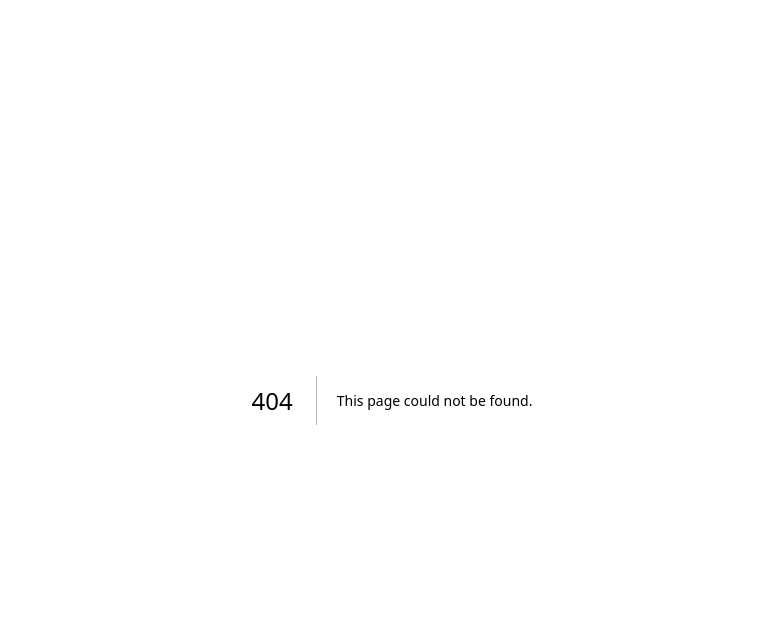
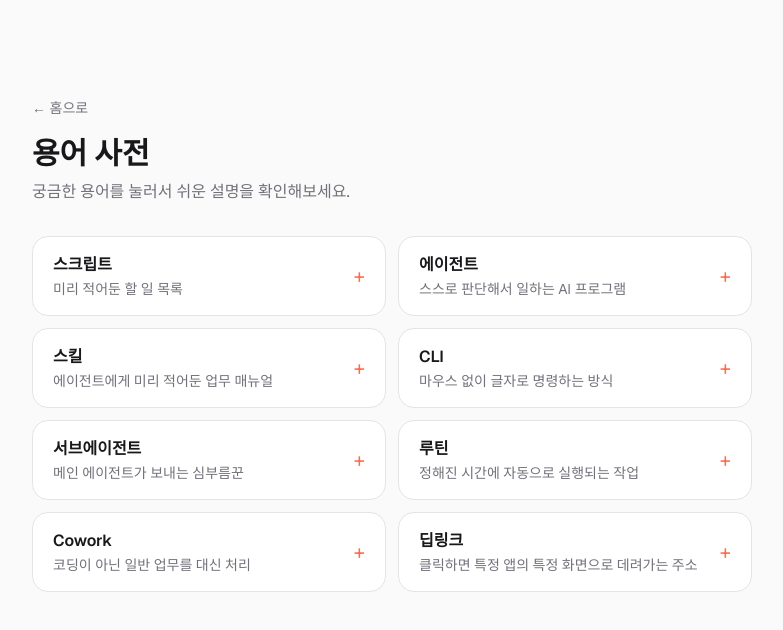
Before and after one commit to Jammanb0/tailor, a Next.js app: page /glossary in a window 1280 px wide. Before the commit this address had no page. Shown: the top 630 px of the page, without its empty margins (248-1031 px from the left). Built offline with nearby package versions, Linux system fonts and the light colour scheme.

Commit message:
feat: add glossary page with GSAP entrance and expandable cards

```diff
--- /dev/null
+++ b/src/app/glossary/page.tsx
@@ -0,0 +1,29 @@
+import type { Metadata } from "next";
+import Link from "next/link";
+import { GlossaryGrid } from "@/components/glossary-grid";
+import { glossaryTerms } from "@/data/glossary";
+
+export const metadata: Metadata = {
+	title: "용어 사전 — Tailor",
+	description: "스크립트, 에이전트, 스킬 같은 용어를 쉬운 비유로 설명합니다.",
+};
+
+export default function GlossaryPage() {
+	return (
+		<main className="mx-auto min-h-screen max-w-3xl px-6 py-16 sm:py-24">
+			<Link
+				href="/"
+				className="text-sm text-muted transition-colors hover:text-accent"
+			>
+				← 홈으로
+			</Link>
+			<h1 className="mt-4 text-3xl font-semibold text-foreground">용어 사전</h1>
+			<p className="mt-2 text-muted">
+				궁금한 용어를 눌러서 쉬운 설명을 확인해보세요.
+			</p>
+			<div className="mt-8">
+				<GlossaryGrid terms={glossaryTerms} />
+			</div>
+		</main>
+	);
+}
--- a/src/app/page.tsx
+++ b/src/app/page.tsx
@@ -1,16 +1,29 @@
+import Link from "next/link";
+
 export default function Home() {
 	return (
-		<main className="flex min-h-screen flex-col items-center justify-center gap-4 bg-background">
-			<h1 className="text-3xl font-semibold text-foreground">Tailor</h1>
-			<p className="text-muted">
-				초심자를 위한 Claude Code Skill 생성 서비스 — 준비 중
-			</p>
-			<button
-				type="button"
-				className="rounded-full bg-accent px-5 py-2 text-sm font-medium text-accent-foreground transition-colors hover:bg-accent-hover"
-			>
-				시작하기
-			</button>
+		<main className="flex min-h-screen flex-col items-center justify-center gap-8 bg-background px-6 text-center">
+			<div>
+				<h1 className="text-4xl font-semibold text-foreground">Tailor</h1>
+				<p className="mt-3 text-muted">
+					처음이어도 괜찮아요. 나에게 맞는 Claude Code Skill을 만들어드려요.
+				</p>
+			</div>
+			<div className="flex flex-col gap-3 sm:flex-row">
+				<Link
+					href="/glossary"
+					className="rounded-full border border-border px-6 py-3 text-sm font-medium text-foreground transition-colors hover:border-accent hover:text-accent"
+				>
+					용어 알아보기
+				</Link>
+				<span
+					aria-disabled
+					className="flex flex-col items-center rounded-full bg-accent/40 px-6 py-3 text-sm font-medium text-accent-foreground/70"
+				>
+					스킬 만들기
+					<span className="text-xs font-normal">곧 만나요</span>
+				</span>
+			</div>
 		</main>
 	);
 }
--- /dev/null
+++ b/src/components/glossary-card.tsx
@@ -0,0 +1,53 @@
+"use client";
+
+import { motion } from "framer-motion";
+import { useEffect, useRef, useState } from "react";
+import type { GlossaryTerm } from "@/data/glossary";
+
+export function GlossaryCard({ term, summary, explanation }: GlossaryTerm) {
+	const [isOpen, setIsOpen] = useState(false);
+	const [height, setHeight] = useState(0);
+	const contentRef = useRef<HTMLDivElement>(null);
+
+	useEffect(() => {
+		if (isOpen && contentRef.current) {
+			setHeight(contentRef.current.scrollHeight);
+		} else {
+			setHeight(0);
+		}
+	}, [isOpen]);
+
+	return (
+		<div className="rounded-2xl border border-border bg-surface">
+			<button
+				type="button"
+				onClick={() => setIsOpen((v) => !v)}
+				aria-expanded={isOpen}
+				className="flex w-full items-center justify-between gap-4 rounded-2xl px-5 py-4 text-left focus-visible:outline-2 focus-visible:outline-offset-2 focus-visible:outline-accent"
+			>
+				<span>
+					<span className="block font-semibold text-foreground">{term}</span>
+					<span className="mt-0.5 block text-sm text-muted">{summary}</span>
+				</span>
+				<motion.span
+					animate={{ rotate: isOpen ? 45 : 0 }}
+					transition={{ duration: 0.2 }}
+					className="shrink-0 text-xl text-accent"
+					aria-hidden
+				>
+					+
+				</motion.span>
+			</button>
+			<div
+				style={{ height, transition: "height 300ms ease-in-out" }}
+				className="overflow-hidden"
+			>
+				<div ref={contentRef}>
+					<p className="px-5 pb-5 text-sm leading-relaxed text-foreground/80">
+						{explanation}
+					</p>
+				</div>
+			</div>
+		</div>
+	);
+}
--- /dev/null
+++ b/src/components/glossary-grid.tsx
@@ -0,0 +1,39 @@
+"use client";
+
+import { gsap } from "gsap";
+import { useEffect, useRef } from "react";
+import { GlossaryCard } from "@/components/glossary-card";
+import type { GlossaryTerm } from "@/data/glossary";
+
+export function GlossaryGrid({ terms }: { terms: GlossaryTerm[] }) {
+	const gridRef = useRef<HTMLDivElement>(null);
+
+	useEffect(() => {
+		const cards = gridRef.current?.children;
+		if (!cards) return;
+
+		const context = gsap.context(() => {
+			gsap.fromTo(
+				cards,
+				{ opacity: 0, y: 16 },
+				{
+					opacity: 1,
+					y: 0,
+					duration: 0.5,
+					ease: "power2.out",
+					stagger: 0.06,
+				},
+			);
+		}, gridRef);
+
+		return () => context.revert();
+	}, []);
+
+	return (
+		<div ref={gridRef} className="grid grid-cols-1 gap-3 sm:grid-cols-2">
+			{terms.map((term) => (
+				<GlossaryCard key={term.slug} {...term} />
+			))}
+		</div>
+	);
+}
--- /dev/null
+++ b/src/data/glossary.ts
@@ -0,0 +1,65 @@
+export type GlossaryTerm = {
+	slug: string;
+	term: string;
+	summary: string;
+	explanation: string;
+};
+
+export const glossaryTerms: GlossaryTerm[] = [
+	{
+		slug: "script",
+		term: "스크립트",
+		summary: "미리 적어둔 할 일 목록",
+		explanation:
+			"카페 사장님이 알바생에게 남긴 메모 — '냉장고 열기 → 재고 확인 → 부족하면 발주서 쓰기'처럼, 순서대로 실행할 일을 적어둔 목록이에요. 스크립트는 이 메모를 사람이 아니라 컴퓨터가 읽고 그대로 실행하게 만든 거예요. 한 번 써두면 매번 사람이 시키지 않아도 컴퓨터가 알아서 처리해요.",
+	},
+	{
+		slug: "agent",
+		term: "에이전트",
+		summary: "스스로 판단해서 일하는 AI 프로그램",
+		explanation:
+			"파일을 읽고, 고치고, 명령을 실행하고, 그 결과를 보고 다음 행동을 스스로 정하는 프로그램이에요. 한 줄씩 시키는 게 아니라 '이거 고쳐줘'라고만 말해도, 필요한 단계를 알아서 여러 번 거쳐서 끝까지 처리해요. Claude Code가 대표적인 예시예요.",
+	},
+	{
+		slug: "skill",
+		term: "스킬",
+		summary: "에이전트에게 미리 적어둔 업무 매뉴얼",
+		explanation:
+			"에이전트에게 '이런 상황에선 이렇게 일해'라고 미리 적어둔 지시문 파일(SKILL.md) 하나예요. 매번 같은 설명을 반복하는 대신, 한 번 써두고 필요할 때만 꺼내 쓰는 매뉴얼이라고 보시면 돼요. 이 사이트가 만들어드리는 게 바로 이 파일이에요.",
+	},
+	{
+		slug: "cli",
+		term: "CLI",
+		summary: "마우스 없이 글자로 명령하는 방식",
+		explanation:
+			"까만 화면에 글자를 쳐서 컴퓨터에 명령을 내리는 방식(터미널)이에요. 낯설어 보이지만, 일단 여는 법만 익히면 그 다음은 지금 이 대화처럼 그냥 자연스러운 말로 요청하면 됩니다. Claude Code는 이 방식으로도, 앱(Desktop) 형태로도 쓸 수 있어요.",
+	},
+	{
+		slug: "subagent",
+		term: "서브에이전트",
+		summary: "메인 에이전트가 보내는 심부름꾼",
+		explanation:
+			"메인 에이전트가 '이거 좀 찾아봐 줘' 하고 보내는 보조 일꾼이에요. 심부름꾼은 결과만 들고 돌아오고, 그 사이 무슨 일이 있었는지는 메인 에이전트에게만 보고해요 — 사람은 결과만 받아보면 됩니다. 조사처럼 빠르게 끝날 일에 자주 쓰여요.",
+	},
+	{
+		slug: "routine",
+		term: "루틴",
+		summary: "정해진 시간에 자동으로 실행되는 작업",
+		explanation:
+			"'매일 아침 9시에 어제 올라온 이슈 요약해줘'처럼, 정해진 시간이나 조건이 되면 사람 없이도 자동으로 실행되는 작업이에요. 코드를 몰라도 화면에서 클릭 몇 번으로 설정할 수 있어서, 반복되는 일을 자동화하고 싶을 때 스킬 대신 이쪽이 더 잘 맞는 경우가 많아요.",
+	},
+	{
+		slug: "cowork",
+		term: "Cowork",
+		summary: "코딩이 아닌 일반 업무를 대신 처리",
+		explanation:
+			"코드가 아니라 엑셀 정리, 보고서 작성, 계약서 검토 같은 일반 사무 업무를 대신 처리해주는 기능이에요. 다루는 대상이 '코드'가 아니라 '문서·스프레드시트'라는 점만 빼면, 목표를 말하면 알아서 처리한다는 발상은 에이전트와 같아요.",
+	},
+	{
+		slug: "deep-link",
+		term: "딥링크",
+		summary: "클릭하면 특정 앱의 특정 화면으로 데려가는 주소",
+		explanation:
+			"인터넷 주소가 브라우저의 특정 페이지로 데려다주듯, 딥링크는 클릭하면 내 컴퓨터에 설치된 앱의 특정 화면으로 바로 데려다주는 특수한 주소예요. 이 사이트의 '내 클로드로 보내기' 버튼이 바로 이 방식으로, 만든 스킬을 여러분의 Claude 앱으로 곧장 전달합니다.",
+	},
+];
```
